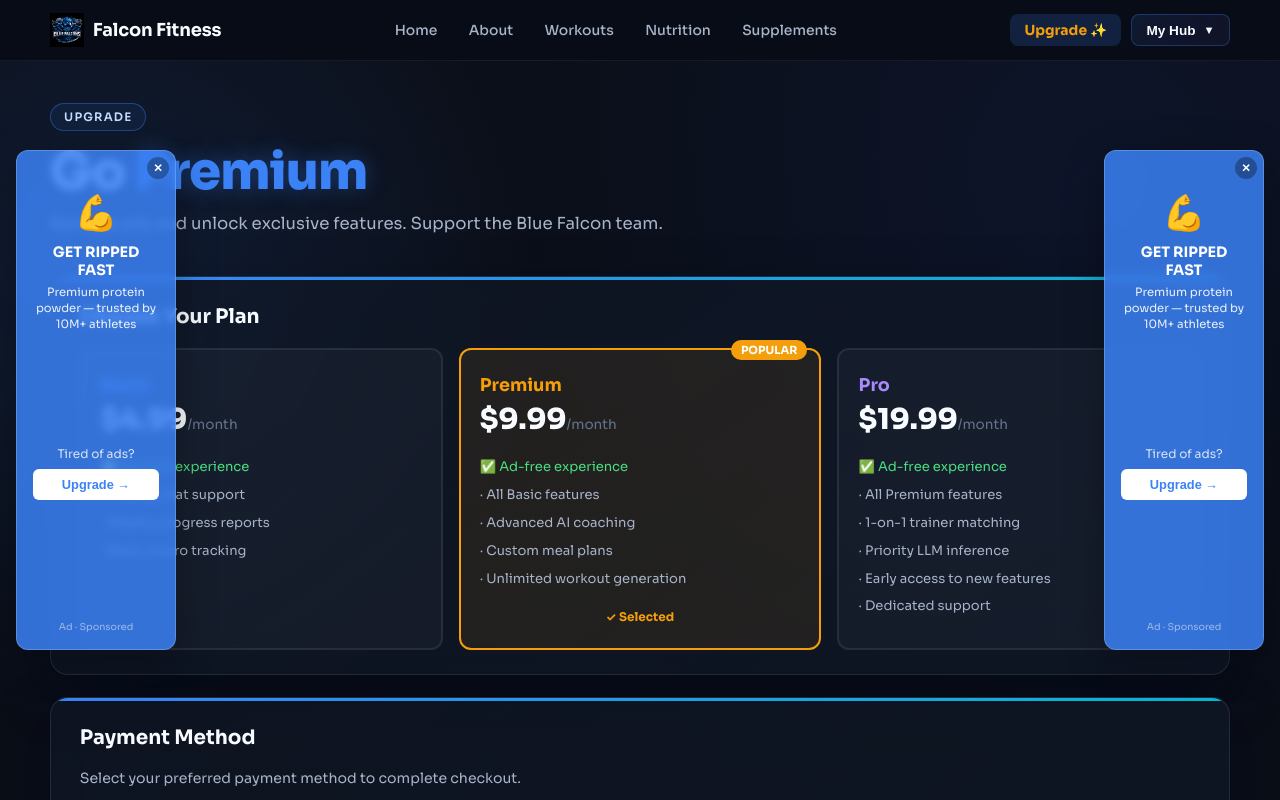
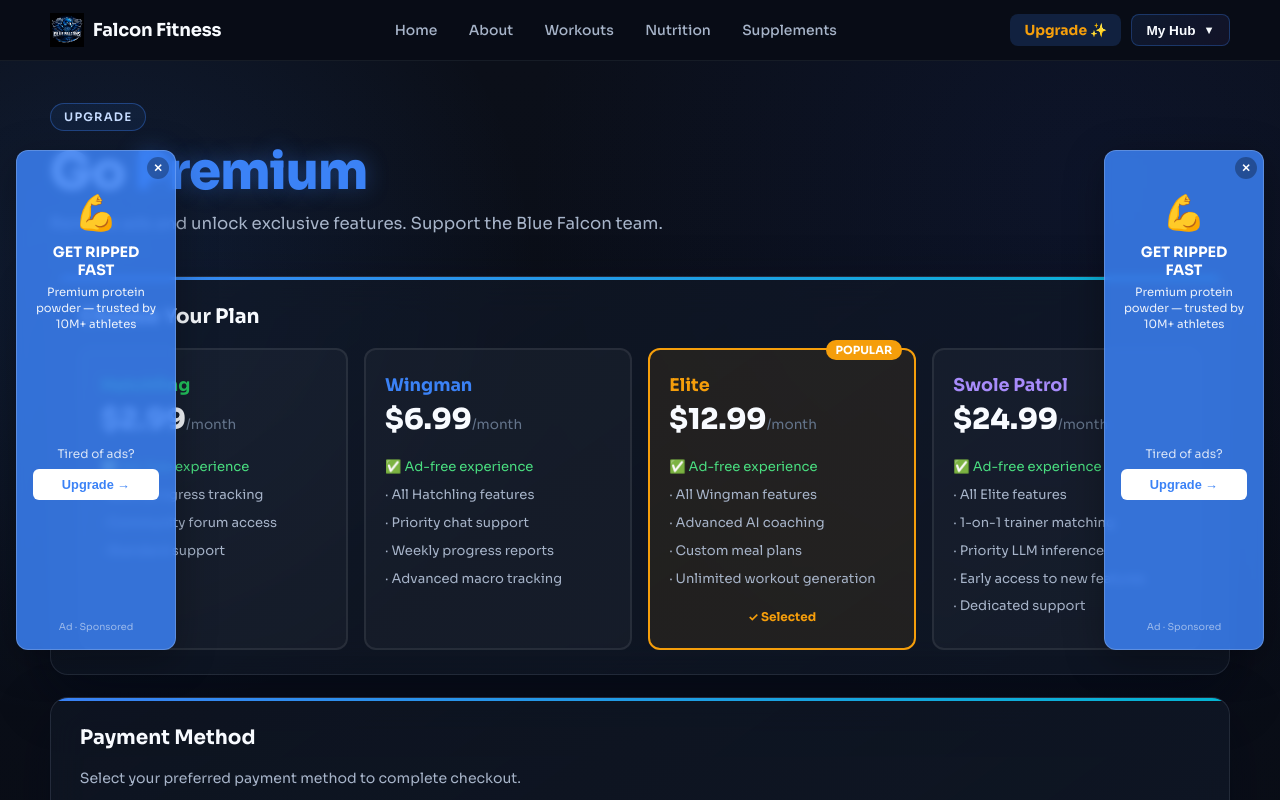
Before and after one commit to YXLuo95/CS3398-GroupProject, a React (Vite) app in the folder src/frontend/: page /upgrade in a window 1280 px wide. Shown: the top 800 px of the page. Built offline with nearby package versions, Linux system fonts and the light colour scheme; no server answers; sample sign-in values are in the browser's storage.

Commit message:
minor change in tier name

```diff
--- a/src/frontend/src/pages/Upgrade.jsx
+++ b/src/frontend/src/pages/Upgrade.jsx
@@ -8,28 +8,43 @@ const API_URL = import.meta.env.VITE_API_URL || "http://localhost:8000";
 
 const TIERS = [
   {
-    id: "basic",
-    name: "Basic",
-    price: "$4.99",
+    id: "hatchling",
+    name: "Hatchling",
+    price: "$2.99",
+    period: "/month",
+    color: "#22c55e",
+    perks: [
+      "✅ Ad-free experience",
+      "Basic progress tracking",
+      "Community forum access",
+      "Standard support",
+    ],
+    recommended: false,
+  },
+  {
+    id: "wingman",
+    name: "Wingman",
+    price: "$6.99",
     period: "/month",
     color: "#3b82f6",
     perks: [
       "✅ Ad-free experience",
+      "All Hatchling features",
       "Priority chat support",
       "Weekly progress reports",
-      "Basic macro tracking",
+      "Advanced macro tracking",
     ],
     recommended: false,
   },
   {
-    id: "premium",
-    name: "Premium",
-    price: "$9.99",
+    id: "elite",
+    name: "Elite",
+    price: "$12.99",
     period: "/month",
     color: "#f59e0b",
     perks: [
       "✅ Ad-free experience",
-      "All Basic features",
+      "All Wingman features",
       "Advanced AI coaching",
       "Custom meal plans",
       "Unlimited workout generation",
@@ -37,14 +52,14 @@ const TIERS = [
     recommended: true,
   },
   {
-    id: "pro",
-    name: "Pro",
-    price: "$19.99",
+    id: "swole_patrol",
+    name: "Swole Patrol",
+    price: "$24.99",
     period: "/month",
     color: "#a78bfa",
     perks: [
       "✅ Ad-free experience",
-      "All Premium features",
+      "All Elite features",
       "1-on-1 trainer matching",
       "Priority LLM inference",
       "Early access to new features",
@@ -66,7 +81,7 @@ export default function Upgrade() {
   const getToken = () => localStorage.getItem("token");
   const getHeaders = () => ({ Authorization: `Bearer ${getToken()}` });
 
-  const [selectedTier, setSelectedTier] = useState("premium");
+  const [selectedTier, setSelectedTier] = useState("elite");
   const [coupon, setCoupon] = useState("");
   const [currentStatus, setCurrentStatus] = useState(null);
   const [loading, setLoading] = useState(true);
@@ -181,7 +196,7 @@ export default function Upgrade() {
     >
       {/* Tier selection */}
       <SectionCard title="Choose Your Plan">
-        <div className="ff-grid ff-grid-3" style={{ gap: "1rem" }}>
+        <div className="ff-grid ff-grid-4" style={{ gap: "1rem" }}>
           {TIERS.map((tier) => {
             const isSelected = selectedTier === tier.id;
             return (
```
Also changed, not shown: 1 other file (tests, documents, lock files or other folders).
